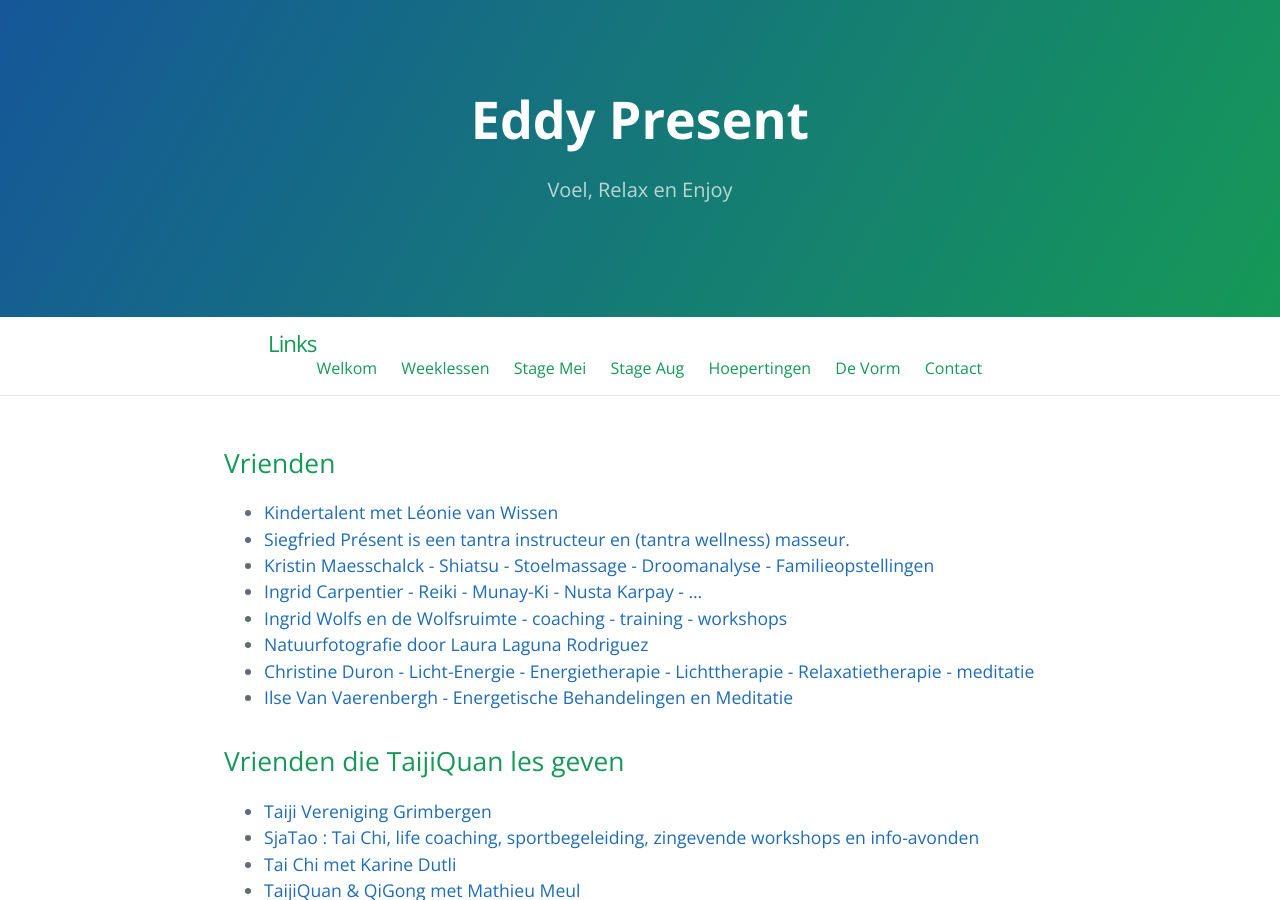
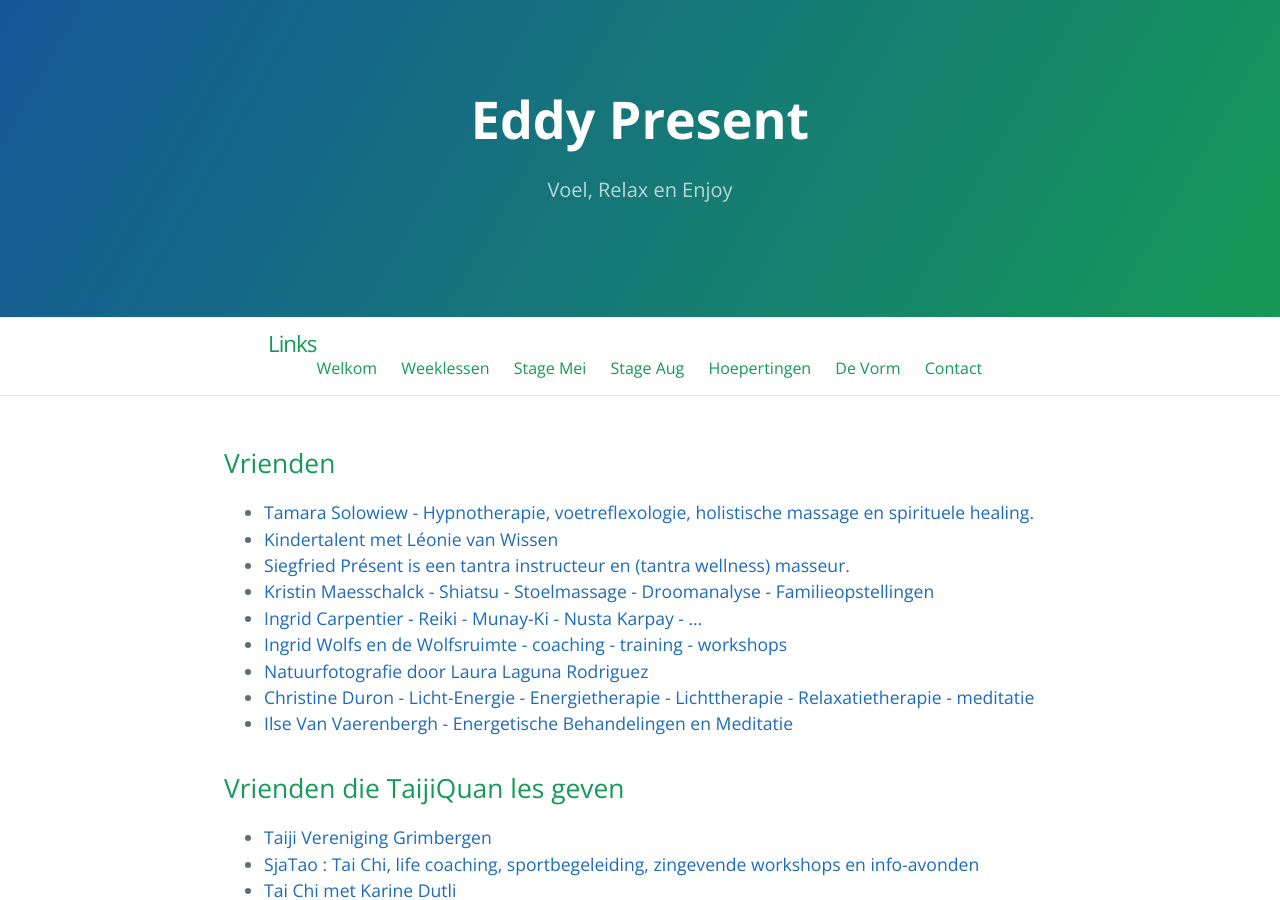
Before and after one commit to joachimVdH/EddyPresent18, a Jekyll site: the page built from andere/links.markdown, in a window 1280 px wide and 900 px high. Built offline with Jekyll 4.4.1, drawn with Linux system fonts in a browser that asks for light colours.

Commit message:
add Tamara Solowiew to links

```diff
--- a/andere/links.markdown
+++ b/andere/links.markdown
@@ -10,6 +10,8 @@ footer: true
 
 ## Vrienden
 
+* <a href="http://www.senselife.be/" target="_blank">Tamara Solowiew -
+Hypnotherapie, voetreflexologie, holistische massage en spirituele healing.</a>
 * <a href="http://kindertalent.be/" target="_blank">Kindertalent met Léonie van Wissen</a>
 * <a href="https://tantra-re-source.com/" target="_blank">Siegfried Présent is een tantra instructeur en (tantra wellness) masseur.</a>
 * <a href="http://www.kristin-maesschalck.be/" target="_blank">Kristin Maesschalck - Shiatsu - Stoelmassage - Droomanalyse - Familieopstellingen</a>
```
